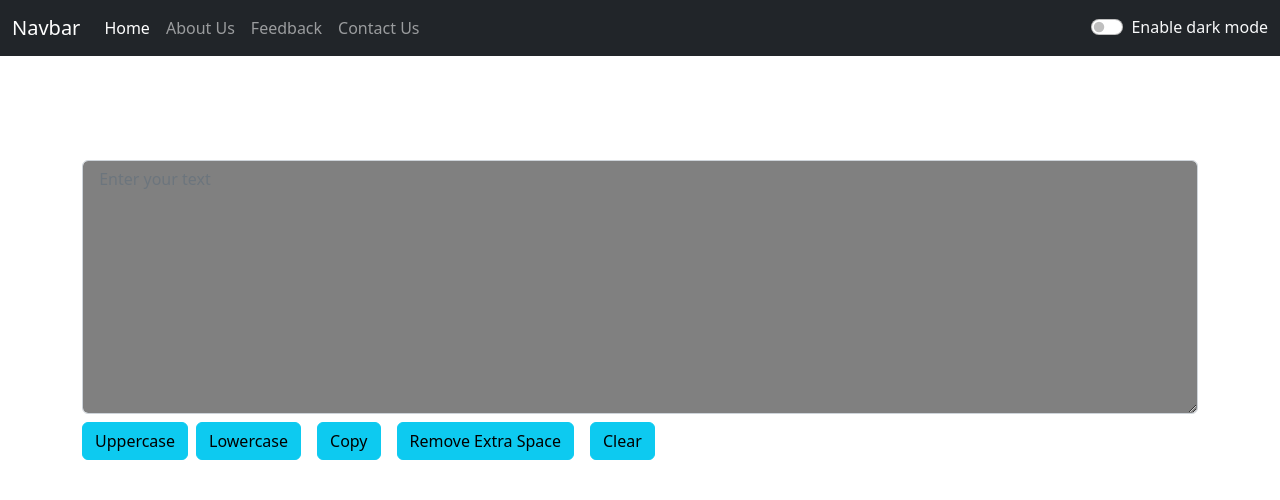
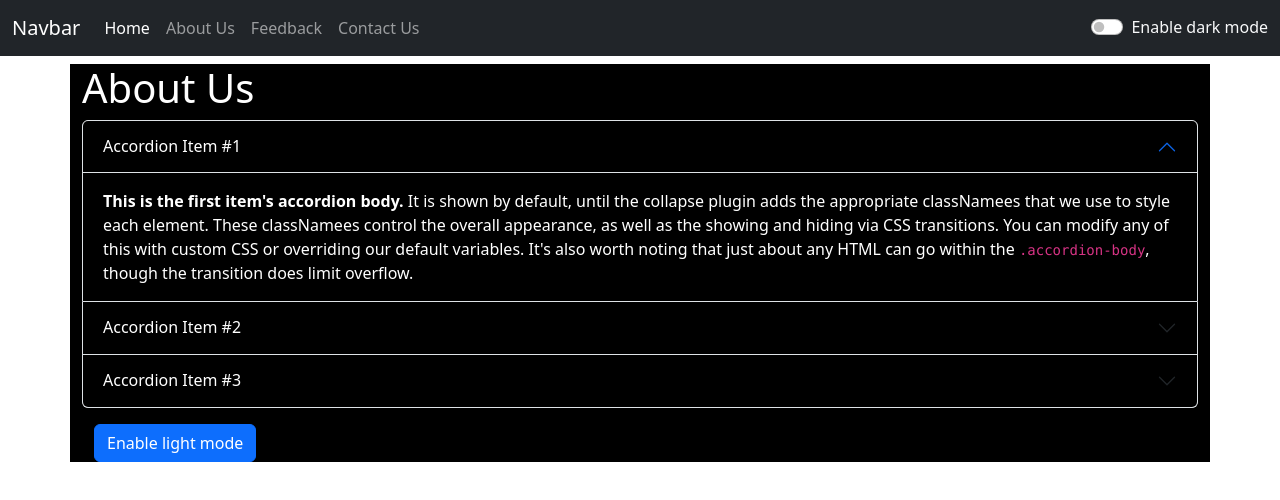
Before and after one commit to radhika-s6/React.js, a React (Create React App) app: page / in a window 1280 px wide. Shown: the top 500 px of the page. Built offline with nearby package versions, Linux system fonts and the light colour scheme.

Commit message:
About added

```diff
--- a/src/App.js
+++ b/src/App.js
@@ -1,8 +1,8 @@
 import React, { useState } from "react";
 import Navbar from './components/Navbar'
-import Form from './components/Form'
+// import Form from './components/Form'
 import Alert from './components/Alert'
-// import About from "./components/About";
+import About from "./components/About";
 
 export default function App()
 {
@@ -42,8 +42,8 @@ export default function App()
 
     <Navbar mode={mode} toggle={handleClick} />
     <Alert alert={alert} />
-    <Form title="Text Utilizer App" mode={mode} toggle={handleClick} showAlert={showAlert} />
-    {/* <About/> */}
+    {/* <Form title="Text Utilizer App" mode={mode} toggle={handleClick} showAlert={showAlert} /> */}
+    <About/>
 
     </>
   );
```
